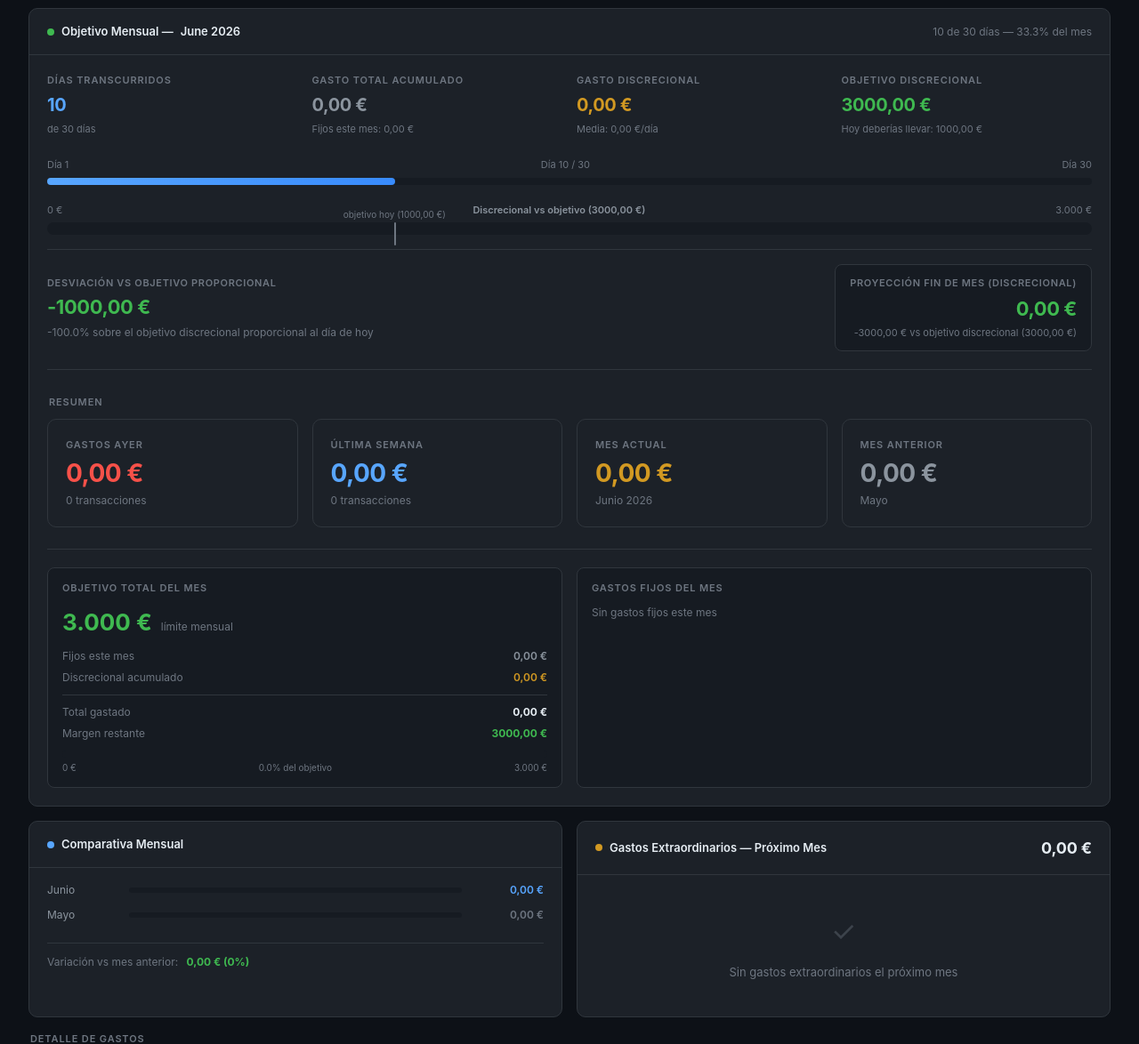
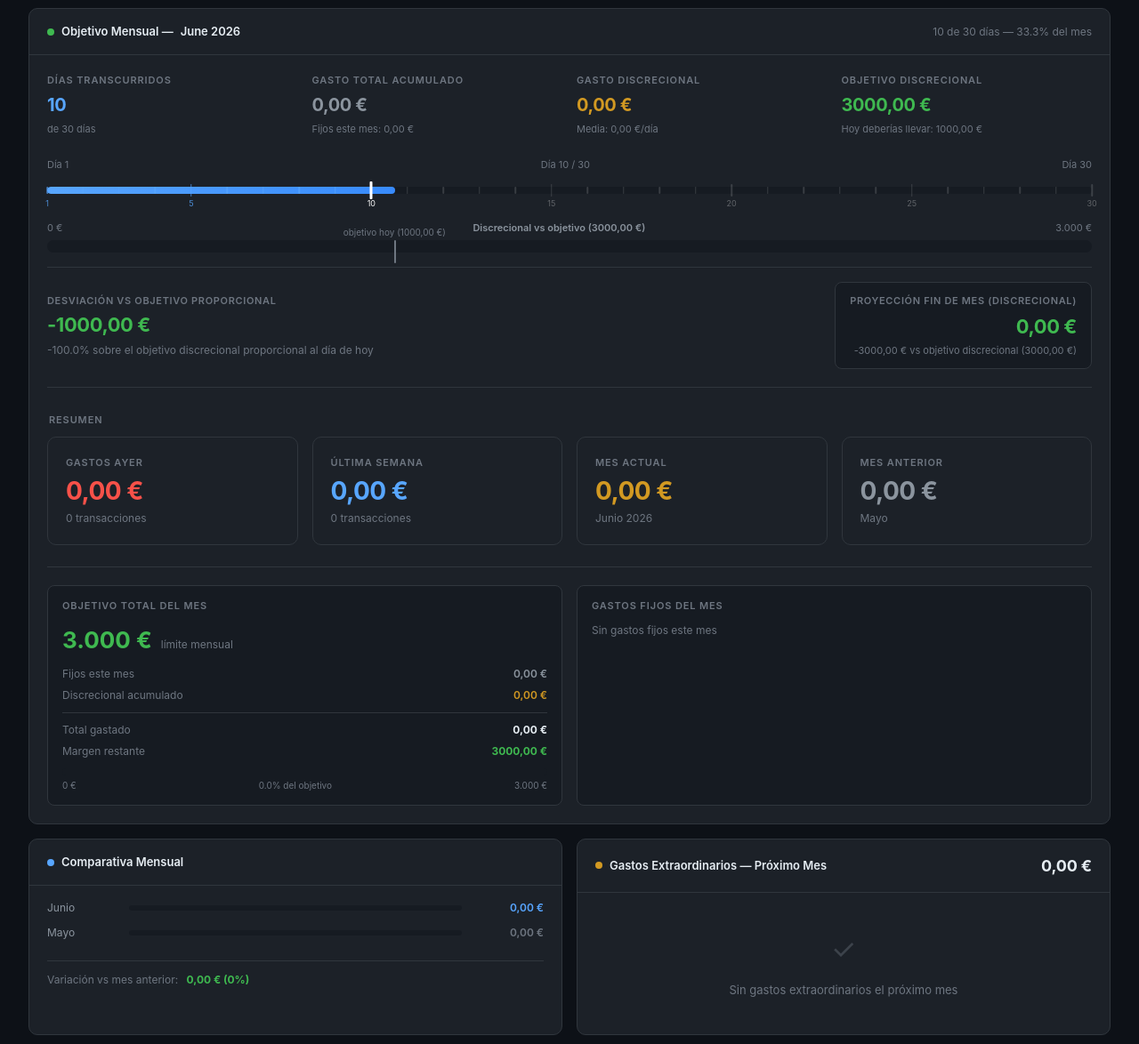
Before and after one commit to gardelf/cronograma-drag-and-drop-original, a Flask app: page /panel-gastos in a window 1280 px wide. Shown: the part 434-1608 px from the top of the page at 89% size. Run offline with Flask 3, Linux system fonts and the light colour scheme; data that the repository does not hold is empty.

Commit message:
feat: Replace days progress bar with tick-per-day visualization showing all 30 days

```diff
--- a/templates/panel_gastos.html
+++ b/templates/panel_gastos.html
@@ -799,8 +799,9 @@
                     <span id="prog-bar-center">Día — / —</span>
                     <span id="prog-bar-end">Día —</span>
                 </div>
-                <div class="progress-bar-track">
-                    <div class="progress-bar-fill days-fill" id="prog-days-bar" style="width: 0%"></div>
+                <!-- Barra de días con ticks -->
+                <div id="prog-days-ticks-container" style="position: relative; width: 100%; height: 28px;">
+                    <!-- Los ticks se generan dinámicamente por JS -->
                 </div>
             </div>
 
@@ -1243,11 +1244,65 @@
         document.getElementById('prog-target-today').textContent =
             'Hoy deberías llevar: ' + formatEUR(p.proportional_target);
 
-        // Days progress bar
-        document.getElementById('prog-days-bar').style.width = p.progress_pct + '%';
+        // Days progress bar with ticks
         document.getElementById('prog-bar-center').textContent =
             'Día ' + p.days_elapsed + ' / ' + p.days_in_month;
         document.getElementById('prog-bar-end').textContent = 'Día ' + p.days_in_month;
+
+        (function renderDaysTicks(daysElapsed, daysInMonth) {
+            const container = document.getElementById('prog-days-ticks-container');
+            if (!container) return;
+            container.innerHTML = '';
+
+            // Fondo de la barra
+            const track = document.createElement('div');
+            track.style.cssText = 'position:absolute;top:10px;left:0;right:0;height:8px;background:var(--bg-secondary);border-radius:4px;overflow:hidden;';
+
+            // Relleno azul hasta el día actual
+            const fill = document.createElement('div');
+            const fillPct = Math.min((daysElapsed / daysInMonth) * 100, 100);
+            fill.style.cssText = 'height:100%;border-radius:4px;background:linear-gradient(90deg,#58a6ff,#388bfd);width:' + fillPct + '%;transition:width 0.8s ease;';
+            track.appendChild(fill);
+            container.appendChild(track);
+
+            // Ticks para cada día
+            for (let d = 1; d <= daysInMonth; d++) {
+                const pct = ((d - 1) / (daysInMonth - 1)) * 100;
+                const tick = document.createElement('div');
+                const isPast = d <= daysElapsed;
+                const isToday = d === daysElapsed;
+                const tickH = isToday ? 20 : (d % 5 === 0 ? 14 : 8);
+                const tickTop = 10 + (8 - tickH) / 2; // centrado en la barra
+                tick.style.cssText = [
+                    'position:absolute',
+                    'left:' + pct + '%',
+                    'top:' + tickTop + 'px',
+                    'width:' + (isToday ? '3px' : '1.5px'),
+                    'height:' + tickH + 'px',
+                    'transform:translateX(-50%)',
+                    'border-radius:1px',
+                    'background:' + (isToday ? '#ffffff' : isPast ? 'rgba(88,166,255,0.7)' : 'rgba(255,255,255,0.15)'),
+                    'z-index:2'
+                ].join(';');
+                container.appendChild(tick);
+
+                // Número del día para múltiplos de 5 y el último
+                if (d % 5 === 0 || d === daysInMonth || d === 1) {
+                    const lbl = document.createElement('div');
+                    lbl.textContent = d;
+                    lbl.style.cssText = [
+                        'position:absolute',
+                        'left:' + pct + '%',
+                        'top:22px',
+                        'transform:translateX(-50%)',
+                        'font-size:9px',
+                        'color:' + (isToday ? '#ffffff' : isPast ? 'rgba(88,166,255,0.8)' : 'rgba(255,255,255,0.3)'),
+                        'white-space:nowrap'
+                    ].join(';');
+                    container.appendChild(lbl);
+                }
+            }
+        })(p.days_elapsed, p.days_in_month);
 
         // Goal bar: based on discretionary expenses vs discretionary goal (capped at 110%)
         const goalPct = Math.min(p.goal_pct, 110);
```
